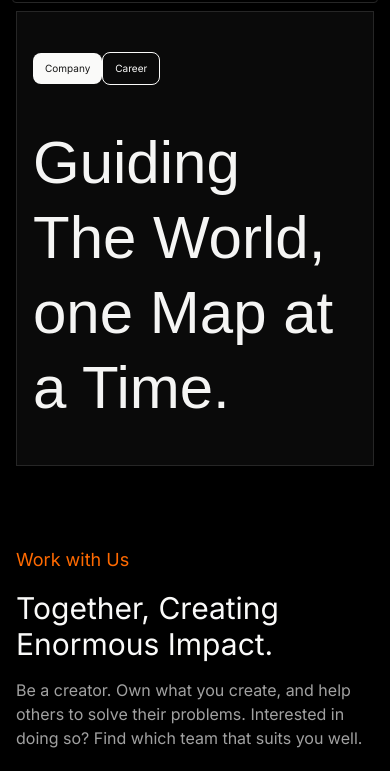
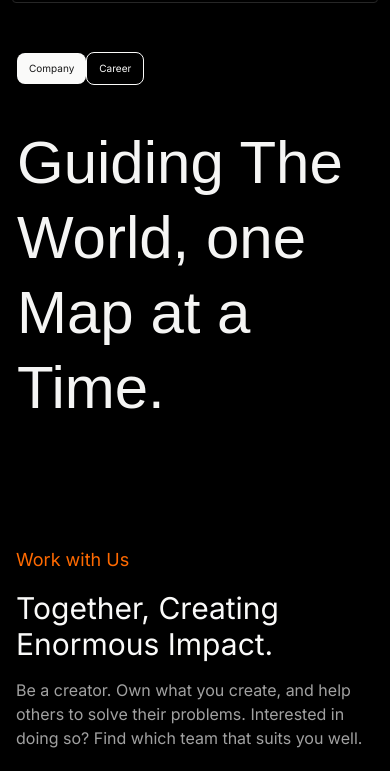
Before and after one commit to jherjati/website-2025, an Astro site: page /company/career in a window 390 px wide. Shown: the part 73-844 px from the top of the page. Built offline with nearby package versions, Linux system fonts and the light colour scheme; Astro itself is replaced by a stand-in of ours; a web font is replaced by a local one.

Commit message:
Career : adjust bg color

```diff
--- a/src/components/career/Hero.astro
+++ b/src/components/career/Hero.astro
@@ -47,11 +47,11 @@ const comments = [
 ---
 
 <section
-  class='px-4 md:px-6 fade-in-up mb-9 overflow-hidden'
+  class='px-2 md:px-6 fade-in-up mb-9 overflow-hidden'
   style='animation-delay: 1400ms;'
 >
   <div
-    class='bg-neutral-950 grid grid-cols-1 md:grid-cols-2 px-4 md:px-6 py-10 gap-y-10 gap-x-6 border border-neutral-800 mt-2 overflow-visible'
+    class='bg-black grid grid-cols-1 md:grid-cols-2 px-2 md:px-6 py-10 gap-y-10 gap-x-6 border lg:border-neutral-800 mt-2 overflow-visible'
   >
     <div class='text-[10px]'>
       <button class='bg-stone-50 rounded-lg text-neutral-900 px-3 py-2'
@@ -70,7 +70,7 @@ const comments = [
     </div>
   </div>
   <div
-    class='grid grid-cols-1 md:grid-cols-4 gap-x-6 overflow-visible pt-12 md:pt-24'
+    class='grid grid-cols-1 md:grid-cols-4 gap-x-6 overflow-visible pt-12 md:pt-24 px-2 lg:px-0'
   >
     <div class='py-8'>
       <h6 class='text-orange-500 text-lg md:text-xl'>Work with Us</h6>
```
